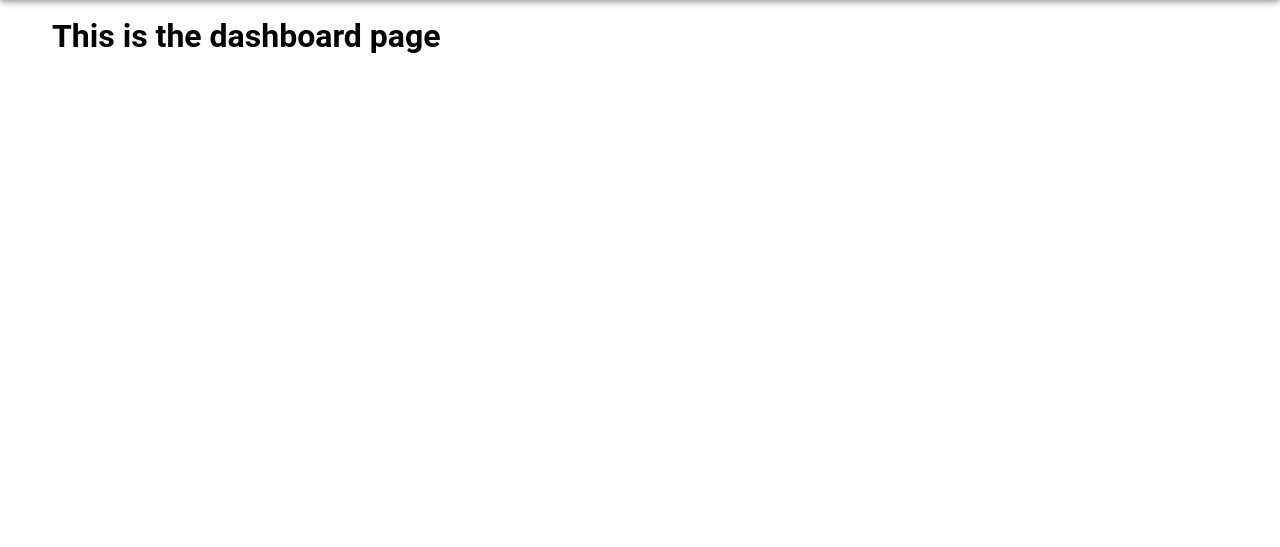
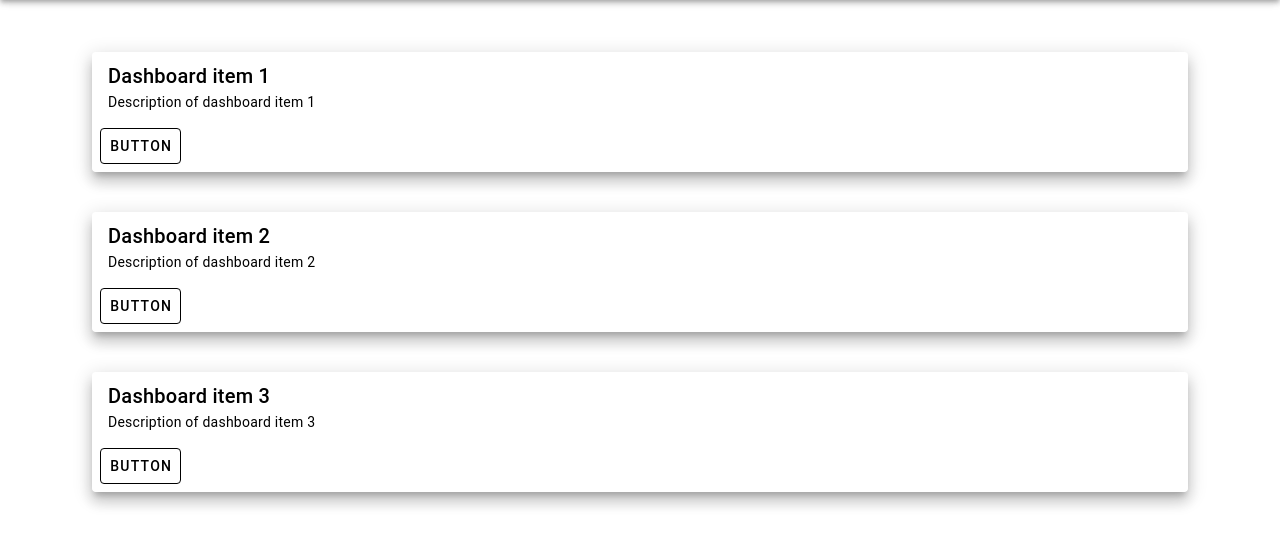
Before and after one commit to HendrikPrinsZA/mpa-spa-hybrid, a PHP site: page /mpa/dashboard.php in a window 1280 px wide. Shown: the part 48-595 px from the top of the page. Run offline with PHP 8.4, Linux system fonts and the light colour scheme; the visitor is signed in with stand-in values (Sample User, id 1).

Commit message:
Added some content for the dashboard and account views

```diff
--- a/live/mpa/dashboard.php
+++ b/live/mpa/dashboard.php
@@ -69,7 +69,57 @@ require_once "config.php";
         <main class="v-main" style="position: relative; padding: 48px 0px 0px;">
           <div class="v-main__wrap">
             <div class="v-container">
-              <h1>This is the dashboard page</h1>
+              <div class="v-card v-theme--light v-card--density-default elevation-10 v-card--variant-contained ma-10">
+                <div class="v-card__underlay"></div>
+                <div class="v-card-header">
+                  <div class="v-card-header-text">
+                    <div class="v-card-title">Dashboard item 1</div>
+                    <div class="v-card-subtitle">Description of dashboard item 1</div>
+                  </div>
+                </div>
+                <div class="v-card-actions">
+                  <button type="button"
+                    class="v-btn v-theme--light v-btn--density-default v-btn--rounded v-btn--size-default v-btn--variant-outlined"
+                    text="">
+                    <div class="v-btn__overlay"></div>
+                    <div class="v-btn__underlay"></div>Button
+                  </button>
+                </div>
+              </div>
+              <div class="v-card v-theme--light v-card--density-default elevation-10 v-card--variant-contained ma-10">
+                <div class="v-card__underlay"></div>
+                <div class="v-card-header">
+                  <div class="v-card-header-text">
+                    <div class="v-card-title">Dashboard item 2</div>
+                    <div class="v-card-subtitle">Description of dashboard item 2</div>
+                  </div>
+                </div>
+                <div class="v-card-actions">
+                  <button type="button"
+                    class="v-btn v-theme--light v-btn--density-default v-btn--rounded v-btn--size-default v-btn--variant-outlined"
+                    text="">
+                    <div class="v-btn__overlay"></div>
+                    <div class="v-btn__underlay"></div>Button
+                  </button>
+                </div>
+              </div>
+              <div class="v-card v-theme--light v-card--density-default elevation-10 v-card--variant-contained ma-10">
+                <div class="v-card__underlay"></div>
+                <div class="v-card-header">
+                  <div class="v-card-header-text">
+                    <div class="v-card-title">Dashboard item 3</div>
+                    <div class="v-card-subtitle">Description of dashboard item 3</div>
+                  </div>
+                </div>
+                <div class="v-card-actions">
+                  <button type="button"
+                    class="v-btn v-theme--light v-btn--density-default v-btn--rounded v-btn--size-default v-btn--variant-outlined"
+                    text="">
+                    <div class="v-btn__overlay"></div>
+                    <div class="v-btn__underlay"></div>Button
+                  </button>
+                </div>
+              </div>
             </div>
           </div>
         </main>
--- a/src/plugins/vuetify.js
+++ b/src/plugins/vuetify.js
@@ -6,5 +6,5 @@ import * as directives from 'vuetify/lib/directives'
 
 export default createVuetify({
   components,
-  directives,
+  directives
 })
--- a/src/views/Dashboard.vue
+++ /dev/null
@@ -1,5 +0,0 @@
-<template>
-  <v-container>
-    <h1>This is the dashboard page</h1>
-  </v-container>
-</template>
```
Also changed, not shown: src/App.vue (+6 -4 lines), src/router/index.js (+1 -7 lines), src/views/Accounts.vue (+38 -1 lines).
